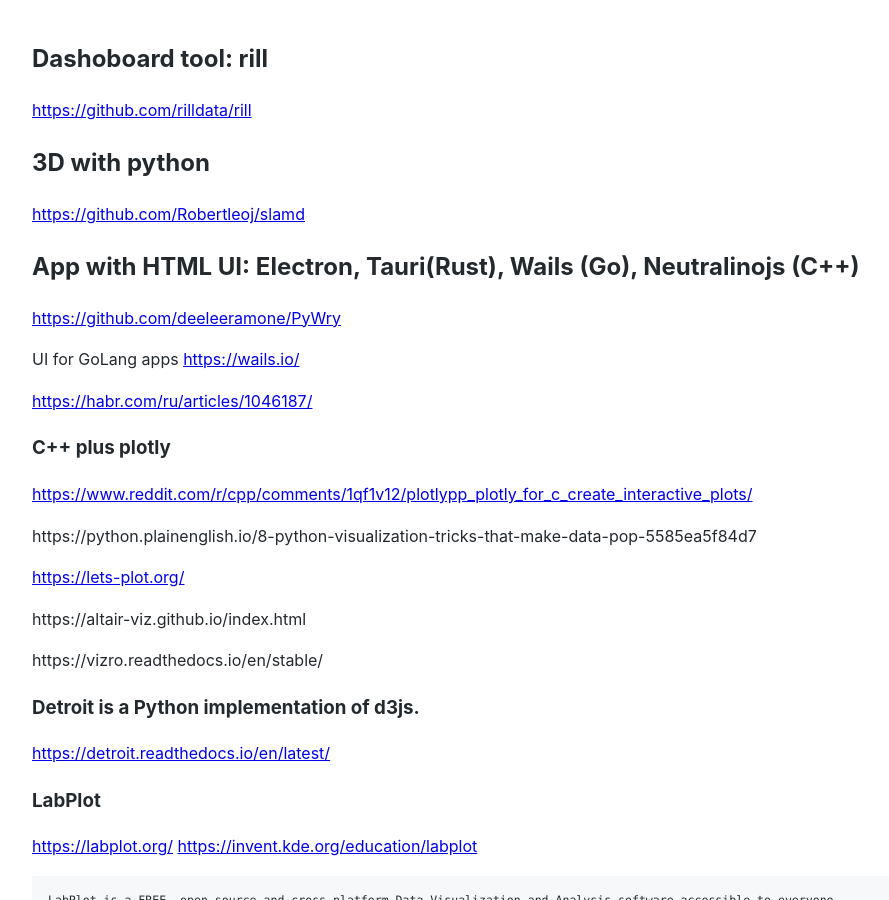
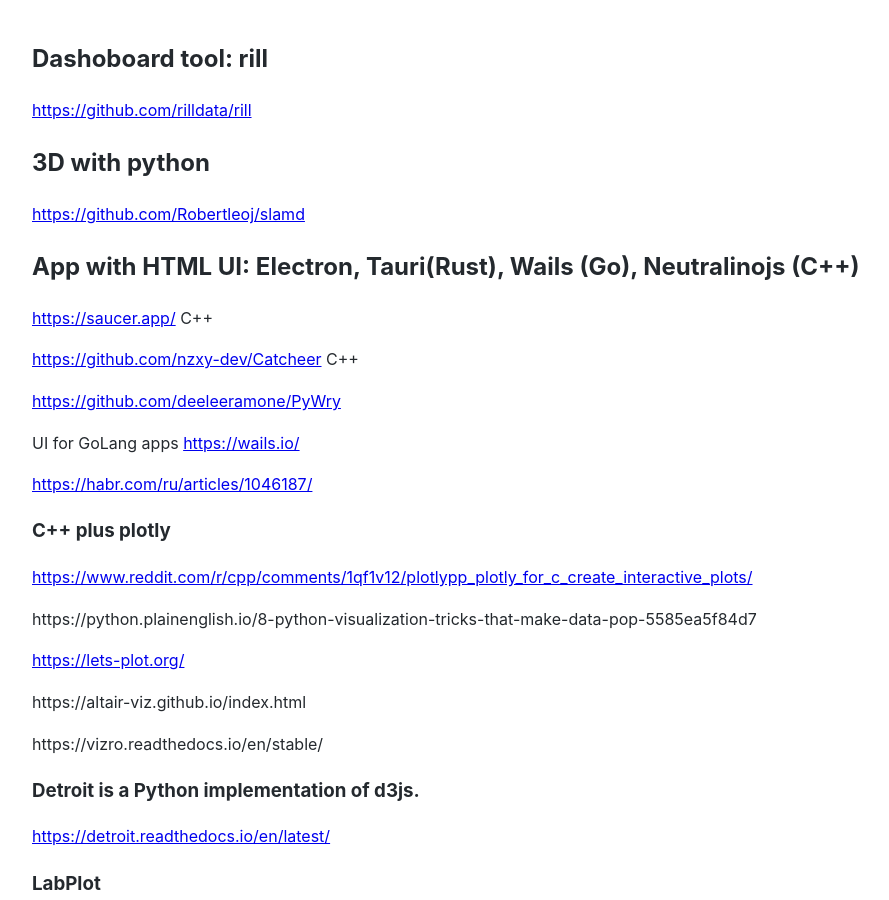
Before and after one commit to Michael-Lubinsky/michael-lubinsky.github.com, a Jekyll site: the page built from plotting/plotting.md, in a window 1280 px wide and 900 px high. Shown: the whole window, without its empty margins (158-1047 px from the left). Built offline with Jekyll 4.4.1, drawn with Linux system fonts in a browser that asks for light colours; our own code applies the rules of GitHub Pages for plain Markdown files.

Commit message:
Update plotting.md

```diff
--- a/plotting/plotting.md
+++ b/plotting/plotting.md
@@ -7,6 +7,11 @@
 <https://github.com/Robertleoj/slamd>
 
 ## App with HTML UI: Electron, Tauri(Rust), Wails (Go), Neutralinojs (C++)
+
+
+<https://saucer.app/> C++
+
+<https://github.com/nzxy-dev/Catcheer> C++
 
   <https://github.com/deeleeramone/PyWry>
 
```
